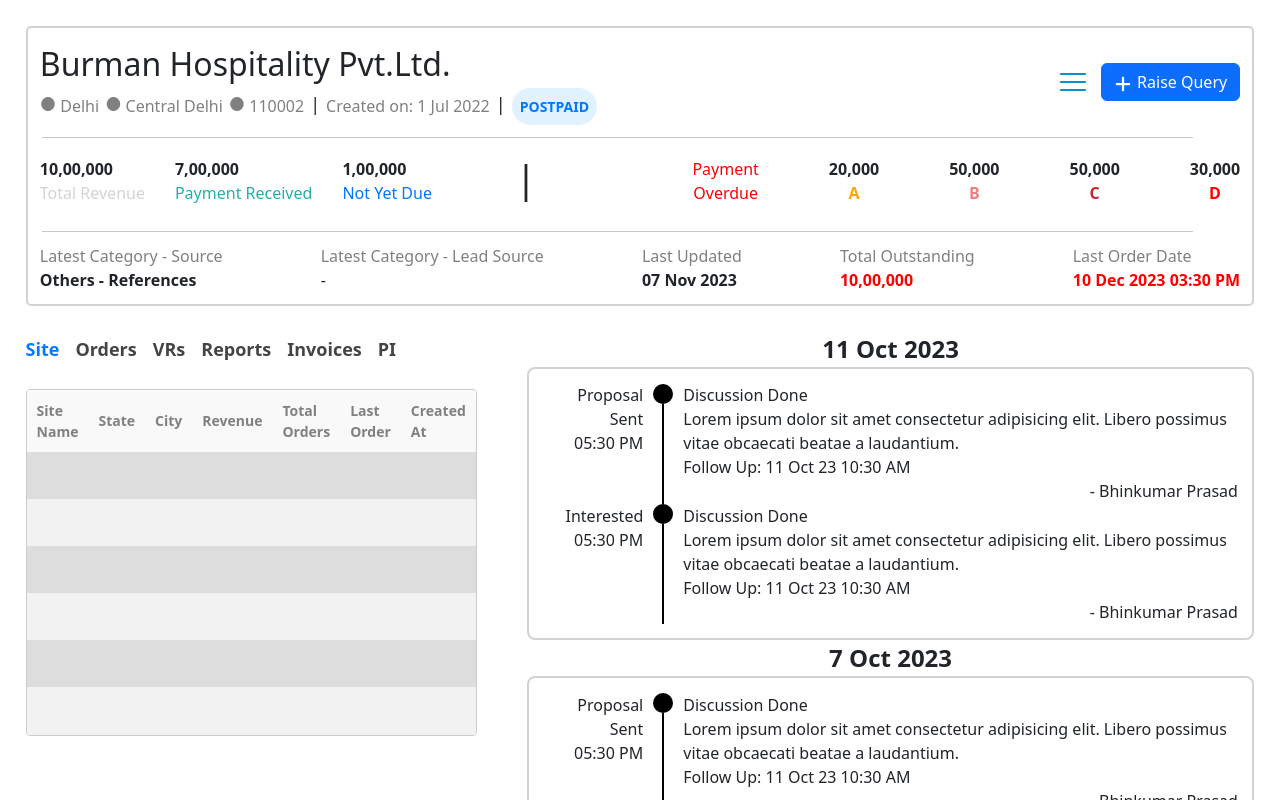
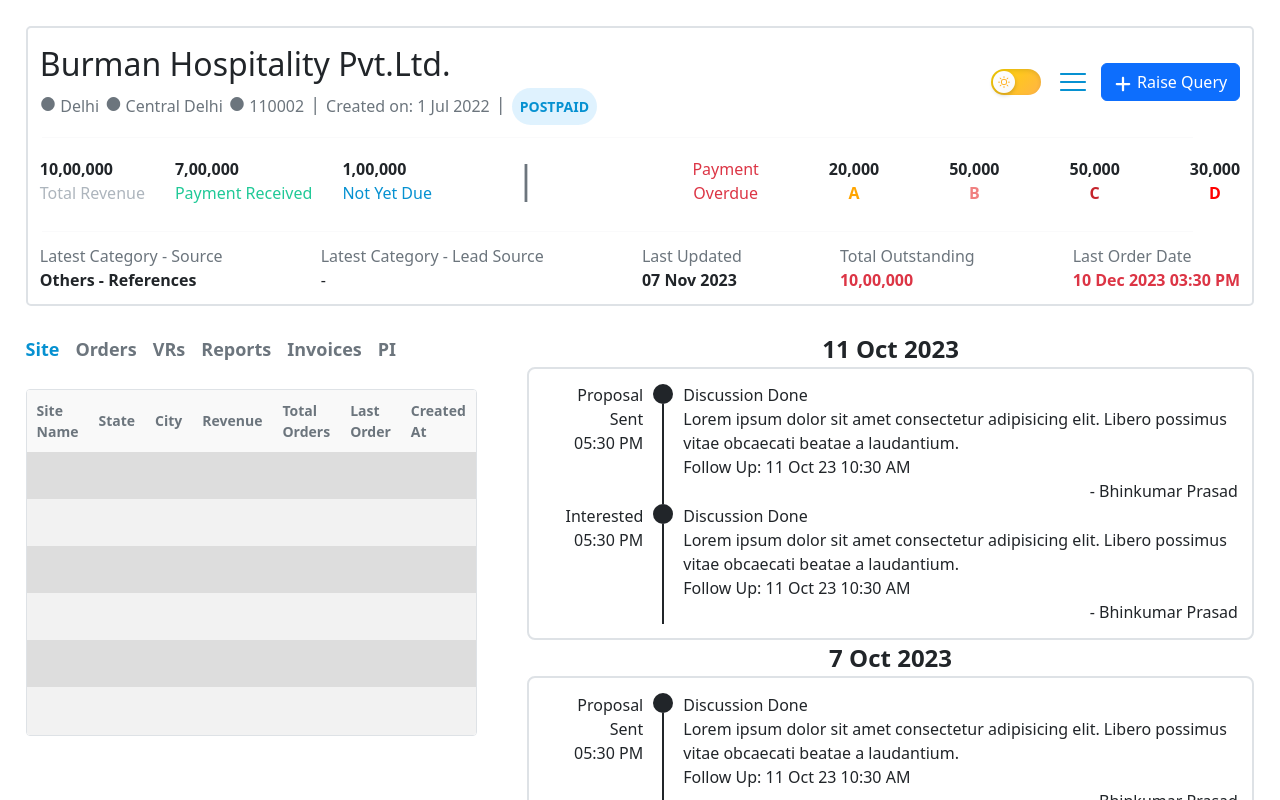
Before and after one commit to kkoli-9528/Equniox-Task, a React (Vite) app: page / in a window 1280 px wide. Shown: the top 800 px of the page. Built offline with nearby package versions, Linux system fonts and the light colour scheme.

Commit message:
Add Dark Mode Feature

```diff
--- a/src/App.jsx
+++ b/src/App.jsx
@@ -2,9 +2,11 @@
 import HeaderInfo from "./components/HeaderInfo";
 import RightSection from "./components/RightSection";
 import Tabs from "./components/Tabs";
+import { ThemeProvider } from "./contexts/ThemeContext";
 
 function App() {
   return (
+    <ThemeProvider>
       <div className={styles.mainContainer}>
         <HeaderInfo />
         <div
@@ -17,6 +19,7 @@
           <RightSection />
         </div>
       </div>
+    </ThemeProvider>
   );
 }
 
--- a/src/App.module.css
+++ b/src/App.module.css
@@ -1,3 +1,7 @@
 .mainContainer {
   padding: 2%;
+  background-color: var(--bg-primary);
+  color: var(--text-primary);
+  min-height: 100vh;
+  transition: var(--transition-theme);
 }
--- a/src/components/HeaderInfo.jsx
+++ b/src/components/HeaderInfo.jsx
@@ -4,6 +4,7 @@
 import Button from "react-bootstrap/Button";
 import { useState } from "react";
 import RaiseQueryModal from "./RaiseQueryModal";
+import ThemeToggle from "./ThemeToggle";
 
 const headerInfo = {
   company: {
@@ -60,7 +61,8 @@
         </div>
 
         <div className={styles.innerDiv}>
-          <RxHamburgerMenu style={{ color: "#0691d1", fontSize: "30px" }} />
+          <ThemeToggle />
+          <RxHamburgerMenu className={styles.hamburgerIcon} />
           <Button onClick={() => setShowModal(true)}>
             <FaPlus style={{ marginRight: "5px", fontSize: "18px" }} />
             Raise Query
@@ -78,19 +80,19 @@
         <div className={styles.headerMiddleSectionLeft}>
           <div className={styles.middleSectionDivLeft}>
             <p style={{ fontWeight: "600" }}>{revenue.total}</p>
-            <p style={{ color: "lightgray", fontWeight: "500" }}>
+            <p className={styles.totalRevenue}>
               Total Revenue
             </p>
           </div>
           <div className={styles.middleSectionDivLeft}>
             <p style={{ fontWeight: "600" }}>{revenue.received}</p>
-            <p style={{ color: "lightseagreen", fontWeight: "500" }}>
+            <p className={styles.paymentReceived}>
               Payment Received
             </p>
           </div>
           <div className={styles.middleSectionDivLeft}>
             <p style={{ fontWeight: "600" }}>{revenue.notDue}</p>
-            <p style={{ color: "rgb(0, 119, 255)", fontWeight: "500" }}>
+            <p className={styles.notYetDue}>
               Not Yet Due
             </p>
           </div>
@@ -100,7 +102,7 @@
 
         <div className={styles.headerMiddleSectionRight}>
           <div className={styles.middleSectionDivRight}>
-            <p style={{ color: "red", fontWeight: "500" }}>
+            <p className={styles.paymentOverdue}>
               Payment
               <br />
               Overdue
@@ -122,28 +124,28 @@
 
       <div className={styles.lastSectionDiv}>
         <div>
-          <p style={{ color: "gray", fontWeight: "500" }}>
+          <p className={styles.metaLabel}>
             Latest Category - Source
           </p>
           <p style={{ fontWeight: "600" }}>{meta.category}</p>
         </div>
         <div>
-          <p style={{ color: "gray", fontWeight: "500" }}>
+          <p className={styles.metaLabel}>
             Latest Category - Lead Source
           </p>
           <p>{meta.leadSource}</p>
         </div>
         <div>
-          <p style={{ color: "gray", fontWeight: "500" }}>Last Updated</p>
+          <p className={styles.metaLabel}>Last Updated</p>
           <p style={{ fontWeight: "600" }}>{meta.lastUpdated}</p>
         </div>
         <div>
-          <p style={{ color: "gray", fontWeight: "500" }}>Total Outstanding</p>
-          <p style={{ color: "red", fontWeight: "600" }}>{meta.outstanding}</p>
+          <p className={styles.metaLabel}>Total Outstanding</p>
+          <p className={styles.outstanding}>{meta.outstanding}</p>
         </div>
         <div>
-          <p style={{ color: "gray", fontWeight: "500" }}>Last Order Date</p>
-          <p style={{ color: "red", fontWeight: "600" }}>
+          <p className={styles.metaLabel}>Last Order Date</p>
+          <p className={styles.lastOrderDate}>
             {meta.lastOrderDate}
           </p>
         </div>
--- a/src/components/HeaderInfo.module.css
+++ b/src/components/HeaderInfo.module.css
@@ -1,7 +1,9 @@
 .container {
   flex: 1;
-  border: 2px solid lightgray;
+  border: 2px solid var(--border-color);
   border-radius: 5px;
+  background-color: var(--bg-primary);
+  transition: var(--transition-theme);
 }
 
 .headerSection {
@@ -15,6 +17,7 @@
 .firstHeaderSectionHeaderText {
   font-size: xx-large;
   font-weight: 500;
+  color: var(--text-primary);
 }
 
 .firstHeaderSectionSubText {
@@ -26,7 +29,7 @@
 .firstHeaderSectionSubTextFont {
   padding-right: 6px;
   font-size: 16px;
-  color: gray;
+  color: var(--text-secondary);
   display: flex;
   justify-content: center;
   align-items: center;
@@ -37,34 +40,29 @@
   padding-bottom: 4px;
   margin-right: 4px;
   font-size: 18px;
+  color: var(--text-secondary);
 }
 
 .dot1 {
   padding-bottom: 4px;
   margin-right: 6px;
   font-size: 18px;
+  color: var(--text-secondary);
 }
 
 .postPaid {
   font-size: 14px;
   font-weight: 700;
-  color: rgb(0, 119, 255);
-  background-color: rgba(135, 206, 250, 0.267);
+  color: var(--accent-blue);
+  background-color: var(--accent-blue-bg);
   border-radius: 20px;
   padding: 8px;
   margin-bottom: 0;
 }
 
-.btnPrimary {
-  display: flex;
-  align-items: center;
-  font-size: medium;
-  font-weight: 500;
-  color: #fff;
-  background-color: #0691d1;
-  border: none;
-  padding: 8px;
-  border-radius: 10px;
+.hamburgerIcon {
+  color: var(--accent-blue);
+  font-size: 30px;
 }
 
 .innerDiv {
@@ -77,6 +75,7 @@
   width: 94%;
   margin: 0;
   margin-left: 14px;
+  border-color: var(--border-light);
 }
 
 .headerMiddleSection {
@@ -118,6 +117,7 @@
   padding-bottom: 4px;
   font-size: 38px;
   padding-inline: 13%;
+  color: var(--text-secondary);
 }
 
 .lastSectionDiv {
@@ -126,3 +126,38 @@
   justify-content: space-between;
   align-items: center;
 }
+
+.totalRevenue {
+  color: var(--text-muted);
+  font-weight: 500;
+}
+
+.paymentReceived {
+  color: var(--success-color);
+  font-weight: 500;
+}
+
+.notYetDue {
+  color: var(--accent-blue);
+  font-weight: 500;
+}
+
+.paymentOverdue {
+  color: var(--danger-color);
+  font-weight: 500;
+}
+
+.metaLabel {
+  color: var(--text-secondary);
+  font-weight: 500;
+}
+
+.outstanding {
+  color: var(--danger-color);
+  font-weight: 600;
+}
+
+.lastOrderDate {
+  color: var(--danger-color);
+  font-weight: 600;
+}
--- a/src/components/RightSection.module.css
+++ b/src/components/RightSection.module.css
@@ -1,8 +1,11 @@
 .container {
   height: fit-content;
-  border: 2px solid lightgray;
+  border: 2px solid var(--border-color);
   border-radius: 8px;
   font-weight: 500;
+  background-color: var(--bg-primary);
+  color: var(--text-primary);
+  transition: var(--transition-theme);
 }
 
 .dot {
@@ -10,14 +13,16 @@
   margin-bottom: 0;
   width: 20px;
   height: 20px;
-  background-color: black;
+  background-color: var(--text-primary);
   border-radius: 50%;
+  transition: var(--transition-theme);
 }
 
 .verticalLine {
   width: 2px;
   height: 100px;
-  background-color: #000;
+  background-color: var(--text-primary);
+  transition: var(--transition-theme);
 }
 
 .dotLineWrapper {
--- a/src/components/Tabs.module.css
+++ b/src/components/Tabs.module.css
@@ -5,10 +5,12 @@
 }
 
 .tableWrapper {
-  border: 1px solid #ccc;
+  border: 1px solid var(--border-color);
   border-radius: 4px;
   overflow: hidden;
   height: 55%;
+  background-color: var(--bg-primary);
+  transition: var(--transition-theme);
 }
 
 .table {
@@ -16,37 +18,40 @@
   height: 100%;
   border-collapse: collapse;
   font-size: 14px;
+  background-color: var(--bg-primary);
 }
 
 .navLink {
-  color: #444;
+  color: var(--text-secondary);
   border-bottom: 2px solid transparent;
   padding: 8px 12px;
   transition: all 0.3s ease;
 }
 
 .navLinkActive {
-  color: #007bff; /* or your theme blue */
-  border-bottom: 2px solid #007bff;
+  color: var(--accent-blue);
+  border-bottom: 2px solid var(--accent-blue);
   font-weight: bold;
 }
 
 th {
   text-align: left;
   padding: 10px;
-  background-color: #f9f9f9;
-  color: gray;
+  background-color: var(--table-header-bg);
+  color: var(--text-secondary);
+  transition: var(--transition-theme);
 }
 
 td {
   padding: 12px;
   height: 40px;
+  color: var(--text-primary);
 }
 
 tbody tr:nth-child(even) {
-  background-color: #f2f2f2;
+  background-color: var(--table-stripe-even);
 }
 
 tbody tr:nth-child(odd) {
-  background-color: #ddd;
+  background-color: var(--table-stripe-odd);
 }
--- /dev/null
+++ b/src/components/ThemeToggle.jsx
@@ -0,0 +1,27 @@
+import { useTheme } from '../contexts/ThemeContext';
+import { BsSun, BsMoon } from 'react-icons/bs';
+import styles from './ThemeToggle.module.css';
+
+const ThemeToggle = () => {
+  const { isDarkMode, toggleDarkMode } = useTheme();
+
+  return (
+    <button
+      className={styles.themeToggle}
+      onClick={toggleDarkMode}
+      aria-label={`Switch to ${isDarkMode ? 'light' : 'dark'} mode`}
+    >
+      <div className={`${styles.toggleTrack} ${isDarkMode ? styles.dark : styles.light}`}>
+        <div className={`${styles.toggleThumb} ${isDarkMode ? styles.thumbDark : styles.thumbLight}`}>
+          {isDarkMode ? (
+            <BsMoon className={styles.icon} />
+          ) : (
+            <BsSun className={styles.icon} />
+          )}
+        </div>
+      </div>
+    </button>
+  );
+};
+
+export default ThemeToggle;
--- /dev/null
+++ b/src/components/ThemeToggle.module.css
@@ -0,0 +1,69 @@
+.themeToggle {
+  background: none;
+  border: none;
+  cursor: pointer;
+  padding: 4px;
+  border-radius: 20px;
+  transition: all 0.3s ease;
+}
+
+.themeToggle:hover {
+  transform: scale(1.05);
+}
+
+.toggleTrack {
+  width: 50px;
+  height: 26px;
+  border-radius: 13px;
+  position: relative;
+  transition: all 0.3s ease;
+  display: flex;
+  align-items: center;
+}
+
+.toggleTrack.light {
+  background: linear-gradient(135deg, #ffd700, #ffb347);
+  box-shadow: inset 0 2px 4px rgba(0, 0, 0, 0.1);
+}
+
+.toggleTrack.dark {
+  background: linear-gradient(135deg, #2c3e50, #34495e);
+  box-shadow: inset 0 2px 4px rgba(0, 0, 0, 0.3);
+}
+
+.toggleThumb {
+  width: 22px;
+  height: 22px;
+  border-radius: 50%;
+  position: absolute;
+  transition: all 0.3s cubic-bezier(0.4, 0, 0.2, 1);
+  display: flex;
+  align-items: center;
+  justify-content: center;
+  box-shadow: 0 2px 4px rgba(0, 0, 0, 0.2);
+}
+
+.thumbLight {
+  left: 2px;
+  background: linear-gradient(135deg, #ffffff, #f8f9fa);
+  transform: translateX(0);
+}
+
+.thumbDark {
+  left: 2px;
+  background: linear-gradient(135deg, #1a1a1a, #2d2d2d);
+  transform: translateX(24px);
+}
+
+.icon {
+  font-size: 12px;
+  transition: all 0.3s ease;
+}
+
+.thumbLight .icon {
+  color: #ffa500;
+}
+
+.thumbDark .icon {
+  color: #87ceeb;
+}
--- /dev/null
+++ b/src/contexts/ThemeContext.jsx
@@ -0,0 +1,33 @@
+import { createContext, useContext, useState, useEffect } from 'react';
+
+const ThemeContext = createContext();
+
+export const useTheme = () => {
+  const context = useContext(ThemeContext);
+  if (!context) {
+    throw new Error('useTheme must be used within a ThemeProvider');
+  }
+  return context;
+};
+
+export const ThemeProvider = ({ children }) => {
+  const [isDarkMode, setIsDarkMode] = useState(() => {
+    const saved = localStorage.getItem('darkMode');
+    return saved ? JSON.parse(saved) : false;
+  });
+
+  useEffect(() => {
+    localStorage.setItem('darkMode', JSON.stringify(isDarkMode));
+    document.documentElement.setAttribute('data-theme', isDarkMode ? 'dark' : 'light');
+  }, [isDarkMode]);
+
+  const toggleDarkMode = () => {
+    setIsDarkMode(prev => !prev);
+  };
+
+  return (
+    <ThemeContext.Provider value={{ isDarkMode, toggleDarkMode }}>
+      {children}
+    </ThemeContext.Provider>
+  );
+};
--- a/src/index.css
+++ b/src/index.css
@@ -1,3 +1,5 @@
+@import url('./styles/theme.css');
+
 * {
   padding: 0;
   margin: 0;
@@ -7,3 +9,9 @@
 p {
   margin-bottom: 0;
 }
+
+body {
+  background-color: var(--bg-primary);
+  color: var(--text-primary);
+  transition: var(--transition-theme);
+}
--- /dev/null
+++ b/src/styles/theme.css
@@ -0,0 +1,96 @@
+:root {
+  --transition-theme: all 0.3s ease;
+}
+
+[data-theme="light"] {
+  --bg-primary: #ffffff;
+  --bg-secondary: #f8f9fa;
+  --bg-tertiary: #e9ecef;
+  --text-primary: #212529;
+  --text-secondary: #6c757d;
+  --text-muted: #adb5bd;
+  --border-color: #dee2e6;
+  --border-light: #e9ecef;
+  --shadow: rgba(0, 0, 0, 0.1);
+  --shadow-hover: rgba(0, 0, 0, 0.15);
+  --accent-blue: #0691d1;
+  --accent-blue-bg: rgba(135, 206, 250, 0.267);
+  --success-color: #20c997;
+  --warning-color: #fd7e14;
+  --danger-color: #dc3545;
+  --table-stripe-odd: #ddd;
+  --table-stripe-even: #f2f2f2;
+  --table-header-bg: #f9f9f9;
+}
+
+[data-theme="dark"] {
+  --bg-primary: #1a1a1a;
+  --bg-secondary: #2d2d2d;
+  --bg-tertiary: #404040;
+  --text-primary: #ffffff;
+  --text-secondary: #b0b0b0;
+  --text-muted: #888888;
+  --border-color: #404040;
+  --border-light: #333333;
+  --shadow: rgba(0, 0, 0, 0.3);
+  --shadow-hover: rgba(0, 0, 0, 0.4);
+  --accent-blue: #4da6d9;
+  --accent-blue-bg: rgba(77, 166, 217, 0.2);
+  --success-color: #28a745;
+  --warning-color: #ffc107;
+  --danger-color: #dc3545;
+  --table-stripe-odd: #333333;
+  --table-stripe-even: #2a2a2a;
+  --table-header-bg: #404040;
+}
+
+* {
+  transition: var(--transition-theme);
+}
+
+body {
+  background-color: var(--bg-primary);
+  color: var(--text-primary);
+}
+
+/* Bootstrap component overrides for dark mode */
+[data-theme="dark"] .modal-content {
+  background-color: var(--bg-secondary);
+  border-color: var(--border-color);
+}
+
+[data-theme="dark"] .modal-header {
+  border-bottom-color: var(--border-color);
+}
+
+[data-theme="dark"] .modal-footer {
+  border-top-color: var(--border-color);
+}
+
+[data-theme="dark"] .form-control,
+[data-theme="dark"] .form-select {
+  background-color: var(--bg-tertiary);
+  border-color: var(--border-color);
+  color: var(--text-primary);
+}
+
+[data-theme="dark"] .form-control:focus,
+[data-theme="dark"] .form-select:focus {
+  background-color: var(--bg-tertiary);
+  border-color: var(--accent-blue);
+  color: var(--text-primary);
+  box-shadow: 0 0 0 0.2rem rgba(77, 166, 217, 0.25);
+}
+
+[data-theme="dark"] .btn-close {
+  filter: invert(1);
+}
+
+[data-theme="dark"] .nav-underline .nav-link {
+  color: var(--text-secondary);
+}
+
+[data-theme="dark"] .nav-underline .nav-link.active {
+  color: var(--accent-blue);
+  border-bottom-color: var(--accent-blue);
+}
```
Also changed, not shown: package.json (line endings or trailing spaces). Lines whose indentation alone changed are shown as unchanged.
